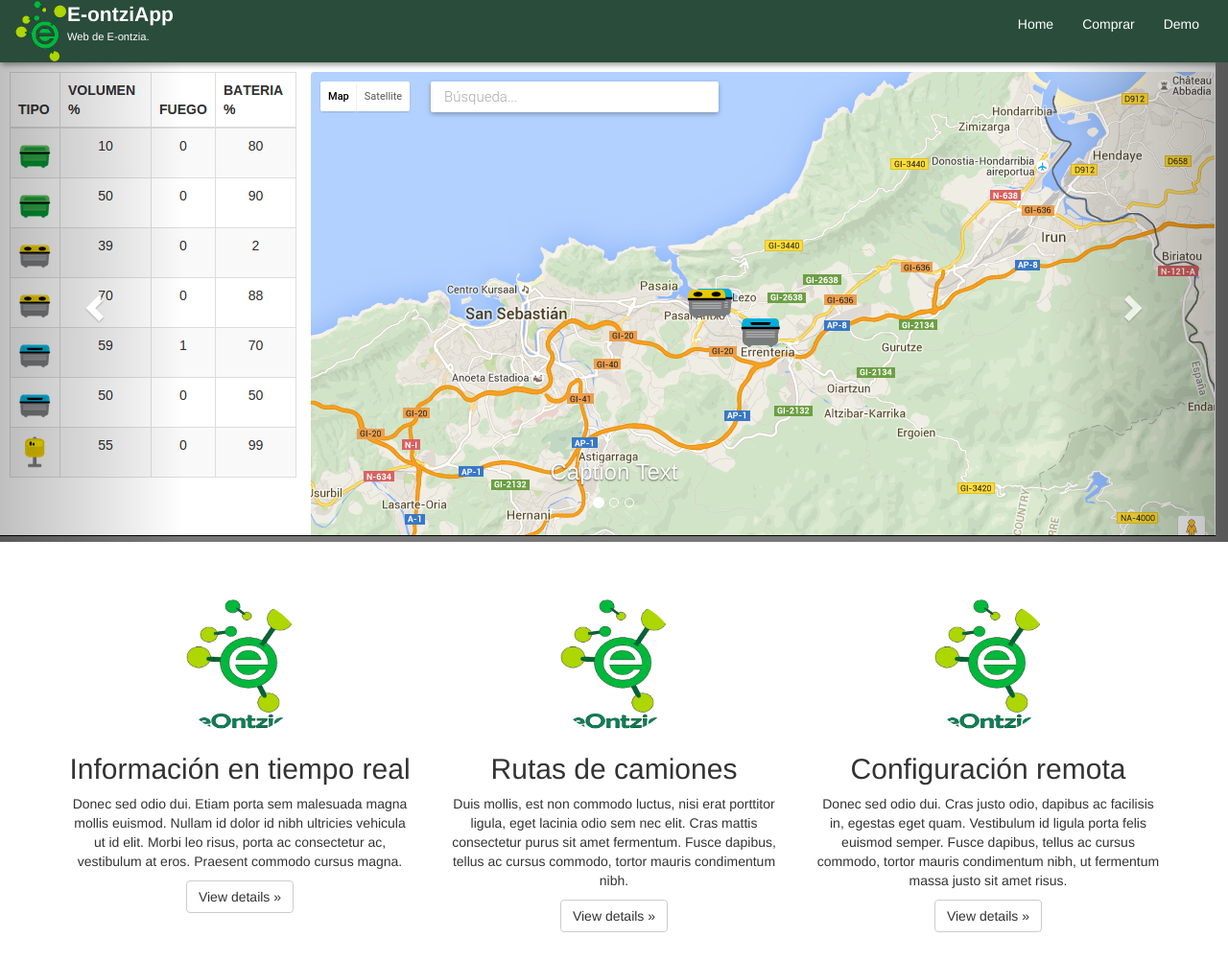
After one commit to kwiatchris/eontzia_chris, a PHP site: page /Aitor/index_new.html in a window 1280 px wide. The commit adds this page. Shown: the whole page at 96% size. Run offline with PHP 8.4, Linux system fonts and the light colour scheme; grey boxes labelled with a size stand in for pictures from a placeholder-image service; some libraries are stand-ins or nearby versions.

Commit message:
demo+index_new.html

```diff
--- a/app/Templates/js/mapa.js
+++ b/app/Templates/js/mapa.js
@@ -142,7 +142,8 @@ function getStreet(lat,lon,id,fecha,volumen,bateria,marcador){
 		$.ajax({
 			type:"GET",
 			//url:"http://localhost:8080/eontziApp/app/getAllPos",
-			url:"http://eontzia.zubirimanteoweb.com/app/getAllPos",
+			//url:"http://eontzia.zubirimanteoweb.com/app/getAllPos",
+			url:"http://localhost/Aitor/classes/chris_residuos/eontzia_/new_eontzia/eontzia/app/getAllPos",
 			dataType:"JSON",
 			data:"",
 			success:function(data){
--- /dev/null
+++ b/css/estilos-new.css
@@ -0,0 +1,57 @@
+
+
+/* CUSTOMIZE THE CAROUSEL
+-------------------------------------------------- */
+
+/* Carousel base class */
+.carousel {
+  height: 500px;
+  margin-bottom: 60px;
+}
+/* Since positioning the image, we need to help out the caption */
+.carousel-caption {
+  z-index: 10;
+}
+
+/* Declare heights because of positioning of img element */
+.carousel .item {
+  height: 500px;
+  background-color: #777;
+  max-width: 100%;
+}
+/*.carousel-inner > .item > img {
+  position: absolute;
+  top: 0;
+  left: 0;
+  min-width: 100%;
+  height: 500px;
+}
+*/
+
+/* MARKETING CONTENT
+-------------------------------------------------- */
+
+/* Center align the text within the three columns below the carousel */
+.marketing .col-md-4 {
+  margin-bottom: 20px;
+  text-align: center;
+}
+.marketing h2 {
+  font-weight: normal;
+}
+.marketing .col-lg-4 p {
+  margin-right: 10px;
+  margin-left: 10px;
+}
+
+  /* Bump up size of carousel content */
+  .carousel-caption p {
+    margin-bottom: 20px;
+    font-size: 21px;
+    line-height: 1.4;
+  }
+
+}
+
+
+}
--- a/index.html
+++ b/index.html
@@ -32,7 +32,7 @@
     </div>
     <div class="w-container containernavmenu">
       <h1 class="titulowebnavmenu">e-ontzia</h1>
-      <nav role="navigation" class="w-nav-menu navmenuopen"><a href="index.html" class="w-nav-link linkdesplegable home">Home</a><a href="tienda.html" class="w-nav-link linkdesplegable _2">Comprar</a><a href="demo.html" class="w-nav-link linkdesplegable _2">Demo</a><a href="tmpservicio.php" class="w-button linkdesplegable _2">Panel de control</a>
+      <nav role="navigation" class="w-nav-menu navmenuopen"><a href="index.html" class="w-nav-link linkdesplegable home">Home</a><a href="tienda_inicio.html" class="w-nav-link linkdesplegable _2">Comprar</a><a href="#" onclick="Demo();" class="w-nav-link linkdesplegable _2">Demo</a><a href="app/inicio" class="w-button linkdesplegable _2">Panel de control</a>
       </nav>
     </div>
   </div>
--- /dev/null
+++ b/index_new.html
@@ -0,0 +1,115 @@
+<!DOCTYPE html>
+<html>
+<head>
+	<title>Inicio</title>
+	<script src="//fast.eager.io/_uPAxwoIB0.js"></script>
+	<link rel="stylesheet" type="text/css" href="app/Templates/css/estilos.css">
+	<link rel="stylesheet" type="text/css" href="css/estilos-new.css">
+	<link rel="stylesheet" type="text/css" href="css/bootstrap.min.css">
+	<link rel="icon" type="image/ico" href="../img/favicon.ico"/>
+	<link rel="shortcut icon" href="../img/favicon.ico"/>
+
+	<meta http-equiv="Content-Type" content="text/html"; charset="utf-8"/>
+	<meta name="viewport" content="width=device-width, user-scalable=no, initial-scale=1.0, maximum-scale=1.0,minimum-scale=1.0">
+	<script type="text/javascript" src="js/jquery-1.11.3.min.js"></script>
+	<script type="text/javascript" src="js/bootstrap.min.js"></script>
+	<script src="https://ajax.googleapis.com/ajax/libs/jquery/2.2.0/jquery.min.js"></script>
+<meta name="viewport" content="width=device-width, user-scalable=no, initial-scale=1.0, maximum-scale=1.0,minimum-scale=1.0">
+<!-- Latest compiled and minified CSS -->
+<link rel="stylesheet" href="https://maxcdn.bootstrapcdn.com/bootstrap/3.3.6/css/bootstrap.min.css" integrity="sha384-1q8mTJOASx8j1Au+a5WDVnPi2lkFfwwEAa8hDDdjZlpLegxhjVME1fgjWPGmkzs7" crossorigin="anonymous">
+<!-- Latest compiled and minified JavaScript -->
+
+<script type="text/javascript" src="http://ajax.aspnetcdn.com/ajax/jquery.validate/1.14.0/jquery.validate.js"></script>
+
+<script src="js/bootstrapValidator.min.js"></script>
+</head>
+<body>
+ <!--Cabecera-->
+	<nav id="cabecera" class="navbar navbar-default">
+		<div class="container-fluid">
+			<!-- Brand and toggle get grouped for better mobile display -->
+			<div class="navbar-header">
+  				<button type="button" id="hamburger_cabecera" class="navbar-toggle collapsed" data-toggle="collapse" data-target="#bs-example-navbar-collapse-1" aria-expanded="false" style="background-color: #2A4C3B;">
+  					<span class="sr-only">Toggle navigation</span>
+  					<span class="icon-bar"></span>
+  					<span class="icon-bar"></span>
+  					<span class="icon-bar"></span>
+  				</button>
+  				<a id="titulo" href="http://eontzia.zubirimanteoweb.com/app">
+  					<img class="logo" src="img/logo_sin.png">
+  					<span class="site-name">E-ontziApp</span>
+  					<span class="site-desc">Web de E-ontzia.</span>
+  				</a>
+			</div>
+			<div class="collapse navbar-collapse" id="bs-example-navbar-collapse-1" >
+    			<ul class="nav navbar-nav navbar-right" >
+    				<li  class="active" ><a style="background-color: #2A4C3B"href="index.html">Home</a></li>
+    				<li class="active"><a style="background-color: #2A4C3B"href="tienda_inicio.html">Comprar</a></li>
+    				<li class="active"><a style="background-color: #2A4C3B" href="demo.html">Demo</a></li>
+    			</ul>
+				</div><!-- /.navbar-collapse -->
+  		</div><!-- /.container-->
+	</nav>
+
+	<div id="carousel-example-generic" class="carousel slide" data-ride="carousel">
+  <!-- Indicators -->
+  <ol class="carousel-indicators">
+    <li data-target="#carousel-example-generic" data-slide-to="0" class="active"></li>
+    <li data-target="#carousel-example-generic" data-slide-to="1"></li>
+    <li data-target="#carousel-example-generic" data-slide-to="2"></li>
+  </ol>
+
+  <!-- Wrapper for slides -->
+  <div class="carousel-inner">
+    <div class="item active">
+      <img src="images/eontziamapaprueba.png" alt="..." >
+      <div class="carousel-caption">
+          <h3>Caption Text</h3>
+      </div>
+    </div>
+    <div class="item">
+      <img src="images/foto1.png" alt="...">
+      <div class="carousel-caption">
+          <h3>Caption Text</h3>
+      </div>
+    </div>
+    <div class="item">
+      <img src="http://placehold.it/1200x315" alt="...">
+      <div class="carousel-caption">
+          <h3>Caption Text</h3>
+      </div>
+    </div>
+  </div>
+
+  <!-- Controls -->
+  <a class="left carousel-control" href="#carousel-example-generic" role="button" data-slide="prev">
+    <span class="glyphicon glyphicon-chevron-left"></span>
+  </a>
+  <a class="right carousel-control" href="#carousel-example-generic" role="button" data-slide="next">
+    <span class="glyphicon glyphicon-chevron-right"></span>
+  </a>
+</div> <!-- Carousel -->
+ <div class="container marketing">
+
+      <!-- Three columns of text below the carousel -->
+      <div class="row">
+        <div class="col-md-4">
+          <img class="img-circle" src="img/logo.png" alt="Generic placeholder image" width="140" height="140">
+          <h2>Información en tiempo real</h2>
+          <p>Donec sed odio dui. Etiam porta sem malesuada magna mollis euismod. Nullam id dolor id nibh ultricies vehicula ut id elit. Morbi leo risus, porta ac consectetur ac, vestibulum at eros. Praesent commodo cursus magna.</p>
+          <p><a class="btn btn-default" href="#" role="button">View details &raquo;</a></p>
+        </div><!-- /.col-lg-4 -->
+        <div class="col-md-4">
+          <img class="img-circle" src="img/logo.png" alt="Generic placeholder image" width="140" height="140">
+          <h2>Rutas de camiones</h2>
+          <p>Duis mollis, est non commodo luctus, nisi erat porttitor ligula, eget lacinia odio sem nec elit. Cras mattis consectetur purus sit amet fermentum. Fusce dapibus, tellus ac cursus commodo, tortor mauris condimentum nibh.</p>
+          <p><a class="btn btn-default" href="#" role="button">View details &raquo;</a></p>
+        </div><!-- /.col-lg-4 -->
+        <div class="col-md-4">
+          <img class="img-circle" src="img/logo.png" alt="Generic placeholder image" width="140" height="140">
+          <h2>Configuración remota</h2>
+          <p>Donec sed odio dui. Cras justo odio, dapibus ac facilisis in, egestas eget quam. Vestibulum id ligula porta felis euismod semper. Fusce dapibus, tellus ac cursus commodo, tortor mauris condimentum nibh, ut fermentum massa justo sit amet risus.</p>
+          <p><a class="btn btn-default" href="#" role="button">View details &raquo;</a></p>
+        </div><!-- /.col-lg-4 -->
+      </div><!-- /.row -->
+</body>
--- a/tienda_inicio.html
+++ b/tienda_inicio.html
@@ -43,7 +43,7 @@
 			<div class="collapse navbar-collapse" id="bs-example-navbar-collapse-1" >
     			<ul class="nav navbar-nav navbar-right" >
     				<li  class="active" ><a style="background-color: #2A4C3B"href="index.html">Home</a></li>
-    				<li class="active"><a style="background-color: #2A4C3B"href="tienda.html">Comprar</a></li>
+    				<li class="active"><a style="background-color: #2A4C3B"href="tienda_inicio.html">Comprar</a></li>
     				<li class="active"><a style="background-color: #2A4C3B" href="demo.html">Demo</a></li>
     			</ul>
 				</div><!-- /.navbar-collapse -->
```
Also changed, not shown: app/Modelos/Dispositivo.php (+32 -38 lines), app/Templates/tmp_inicio.php (+8 -3 lines), app/Templates/tmpservicio.php (+4 -5 lines), app/index.php (+45 -1 lines), images/eontziamapaprueba.png (added), js/modernizr.js.
